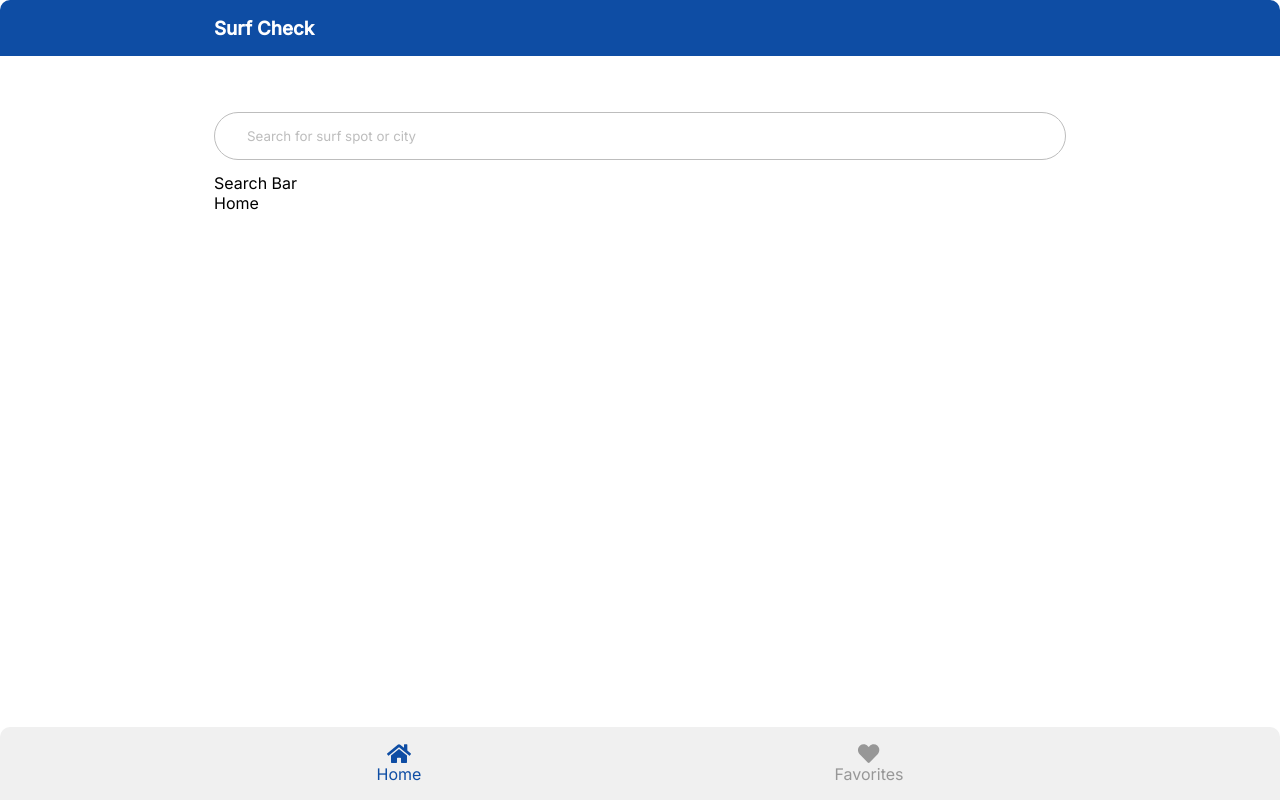
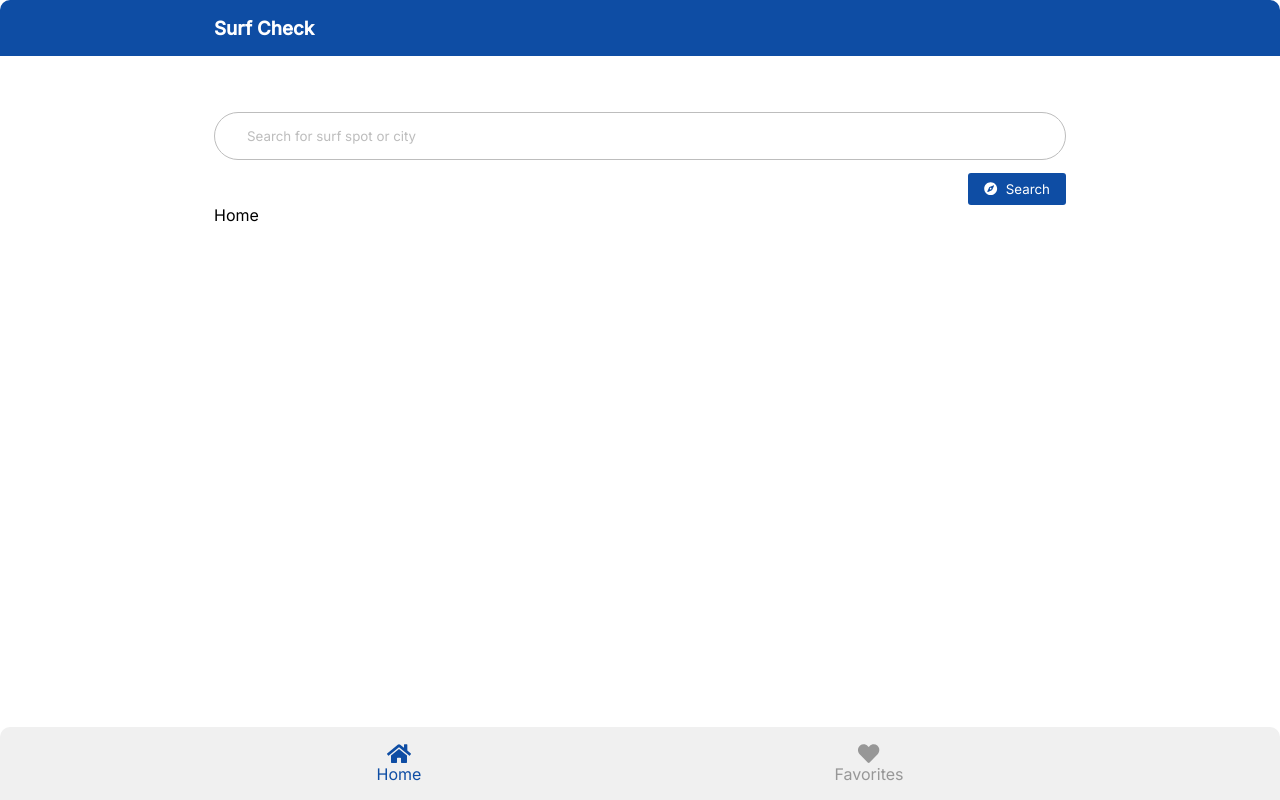
Before and after one commit to vivianevieira/surf-app-react, a React (Create React App) app: page / in a window 1280 px wide. Built offline with nearby package versions, Linux system fonts and the light colour scheme.

Commit message:
Creatd a component for Location Search input field.

```diff
--- a/src/components/LocationSearch.js
+++ b/src/components/LocationSearch.js
@@ -1,4 +1,6 @@
 import React from 'react';
+import { FontAwesomeIcon } from '@fortawesome/react-fontawesome';
+import { faCompass } from '@fortawesome/free-solid-svg-icons';
 import styles from '../styles/components/LocationSearch.module.css';
 
 export default function LocationSearch() {
@@ -15,8 +17,13 @@ export default function LocationSearch() {
             placeholder="Search for surf spot or city"
            />
         </div>
+        <div className={styles.locationSearchBtn}>
+          <button type="submit" id="locationSearchBtn">
+            <FontAwesomeIcon icon={faCompass} className={styles.locationSearchBtnMargin} />
+            Search
+          </button>
+        </div>
       </form>
-      <div>Search Bar</div>
     </>
   );
 }
--- a/src/styles/Global.module.css
+++ b/src/styles/Global.module.css
@@ -7,3 +7,7 @@
 body, input, button {
   font-family: 'Inter', 'Lucida Sans Unicode', 'Lucida Grande', 'Lucida Sans', Arial, sans-serif;
 }
+
+button {
+  cursor: pointer;
+}
--- a/src/styles/components/LocationSearch.module.css
+++ b/src/styles/components/LocationSearch.module.css
@@ -19,3 +19,20 @@
   font-family: 'Inter', 'Lucida Sans Unicode', 'Lucida Grande', 'Lucida Sans', Arial, sans-serif;
   color: #bdbdbd;
 }
+
+.locationSearchBtn{
+  display: flex;
+  justify-content: flex-end;
+}
+
+.locationSearchBtn > button {
+  background-color: #0e4da4;
+  color: white;
+  padding: 0.5rem 1rem;
+  border-radius: 3px;
+  border: none;
+}
+
+.locationSearchBtnMargin {
+  margin-right: 0.5rem;
+}
```
